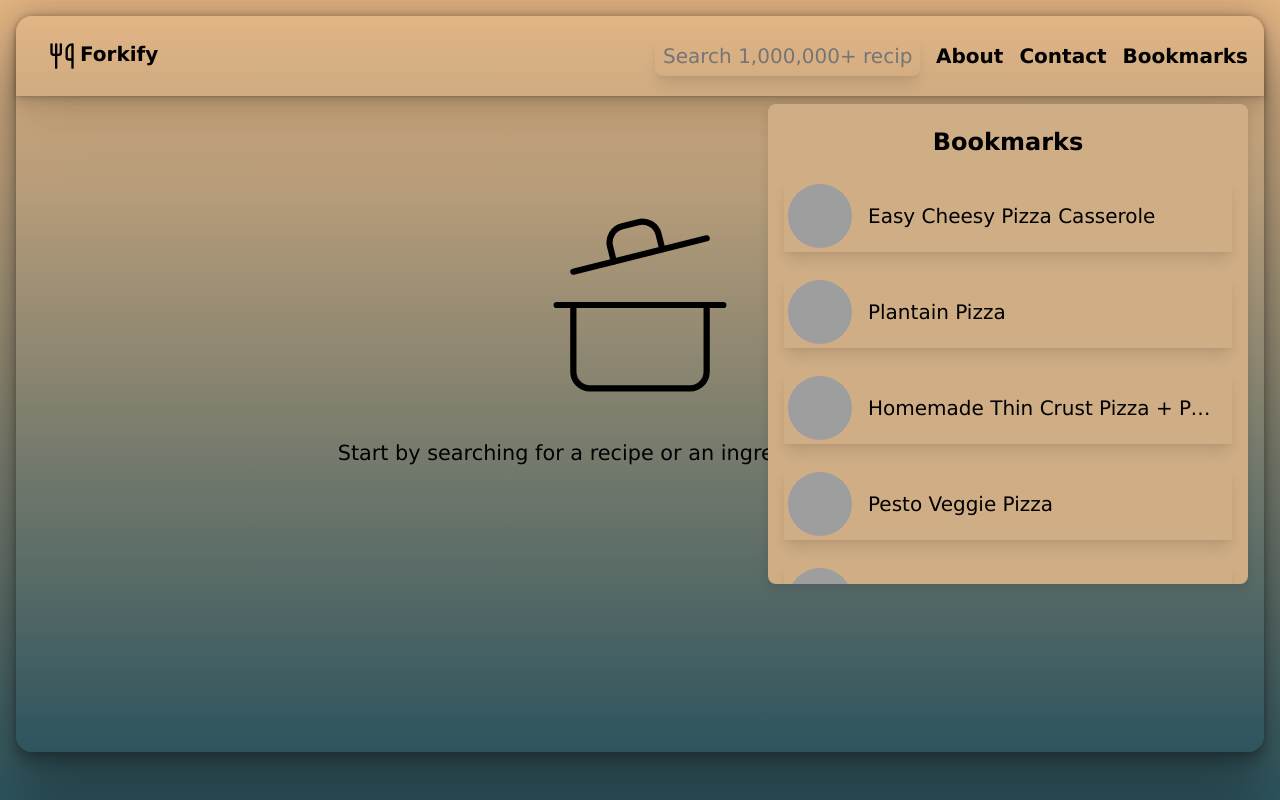
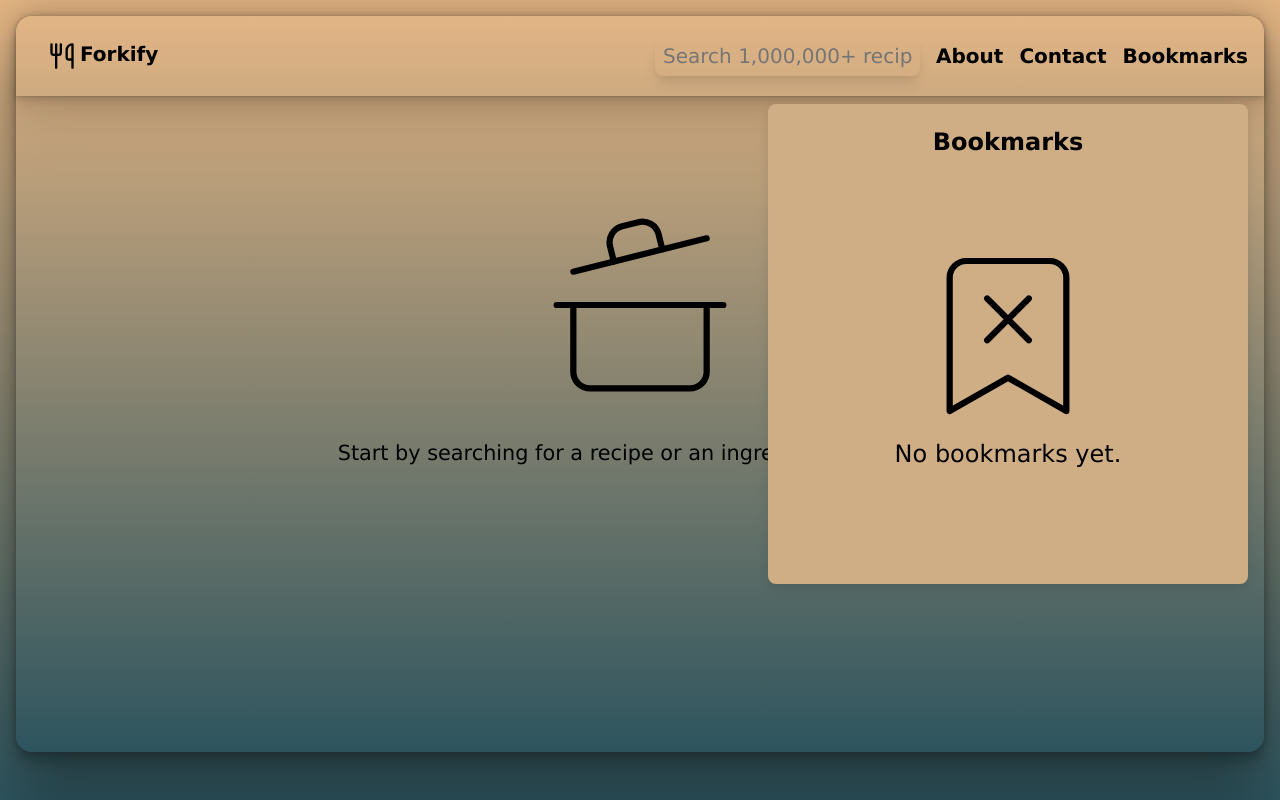
Before and after one commit to ad-dw/Forkify-reactjs, a React (Vite) app: page / in a window 1280 px wide. Both pictures are taken after a click on the button "Bookmarks". Built offline with nearby package versions, Linux system fonts and the light colour scheme; grey boxes are pictures that could not be loaded.

Commit message:
Added local storage fetching for bookmark component

```diff
--- a/src/components/Bookmarks/Bookmarks.component.jsx
+++ b/src/components/Bookmarks/Bookmarks.component.jsx
@@ -1,72 +1,11 @@
 import SearchResults from "../SearchResultsPanel/SearchResults.component";
 import "./Bookmarks.style.css";
 import { BookmarkX } from "lucide-react";
+import { getItemFromLocalStorage } from "../../helpers/localstorage";
 
-const items = [
-  {
-    id: 641893,
-    title: "Easy Cheesy Pizza Casserole",
-    image: "https://img.spoonacular.com/recipes/641893-312x231.jpg",
-    imageType: "jpg",
-  },
-  {
-    id: 716300,
-    title: "Plantain Pizza",
-    image: "https://img.spoonacular.com/recipes/716300-312x231.jpg",
-    imageType: "jpg",
-  },
-  {
-    id: 647124,
-    title: "Homemade Thin Crust Pizza + Pesto + Potato",
-    image: "https://img.spoonacular.com/recipes/647124-312x231.jpg",
-    imageType: "jpg",
-  },
-  {
-    id: 655847,
-    title: "Pesto Veggie Pizza",
-    image: "https://img.spoonacular.com/recipes/655847-312x231.jpg",
-    imageType: "jpg",
-  },
-  {
-    id: 663366,
-    title: "Thin Crust Genoa Salami Pizza",
-    image: "https://img.spoonacular.com/recipes/663366-312x231.png",
-    imageType: "png",
-  },
-  {
-    id: 642371,
-    title:
-      "Elk Italian Sausage Pizza With Ricotta Cheese, Sautéd Mushrooms and Onion",
-    image: "https://img.spoonacular.com/recipes/642371-312x231.jpg",
-    imageType: "jpg",
-  },
-  {
-    id: 1095810,
-    title: "Buffalo Mozzarella & Pepperoni Pizza with a Cauliflower Crust",
-    image: "https://img.spoonacular.com/recipes/1095810-312x231.jpg",
-    imageType: "jpg",
-  },
-  {
-    id: 662264,
-    title: "summer vegetable pizza",
-    image: "https://img.spoonacular.com/recipes/662264-312x231.jpg",
-    imageType: "jpg",
-  },
-  {
-    id: 656329,
-    title: "Pizza bites with pumpkin",
-    image: "https://img.spoonacular.com/recipes/656329-312x231.jpg",
-    imageType: "jpg",
-  },
-  {
-    id: 636593,
-    title: "Butternut Squash Pizza",
-    image: "https://img.spoonacular.com/recipes/636593-312x231.jpg",
-    imageType: "jpg",
-  },
-];
+export default function Bookmarks() {
+  const items = getItemFromLocalStorage("bookmarkedRecipes");
 
-export default function Bookmarks({ onRemove = () => {}, onOpen = () => {} }) {
   return (
     <aside className="bookmarks">
       <h2 className="bookmarks__title">Bookmarks</h2>
--- a/src/helpers/localstorage.js
+++ b/src/helpers/localstorage.js
@@ -1,7 +1,6 @@
 export const isRecipeBookmarked = (recipe) => {
-  const bookmarkedRecipes = JSON.parse(
-    localStorage.getItem("bookmarkedRecipes")
-  );
+  const bookmarkedRecipes =
+    JSON.parse(localStorage.getItem("bookmarkedRecipes")) || [];
   return bookmarkedRecipes.some((item) => item.id === recipe.id);
 };
 
@@ -13,6 +12,10 @@ export const setItemToLocalStorage = (key, value) => {
   );
 };
 
+export const getItemFromLocalStorage = (key) => {
+  return JSON.parse(localStorage.getItem(key)) || [];
+};
+
 export const removeItemFromLocalStorage = (key, id) => {
   const bookmarkedItems = JSON.parse(localStorage.getItem(key)) || [];
   const updatedItems = bookmarkedItems.filter((item) => item.id !== id);
```
